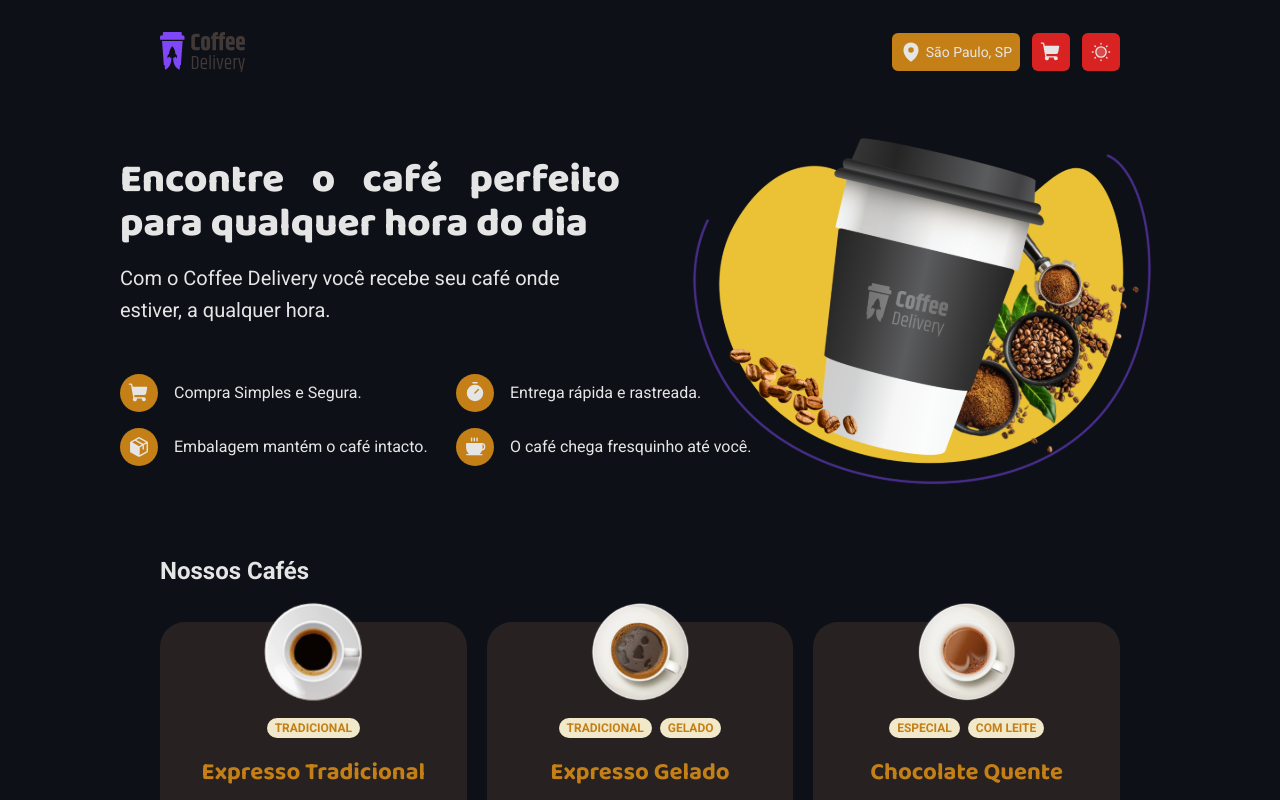
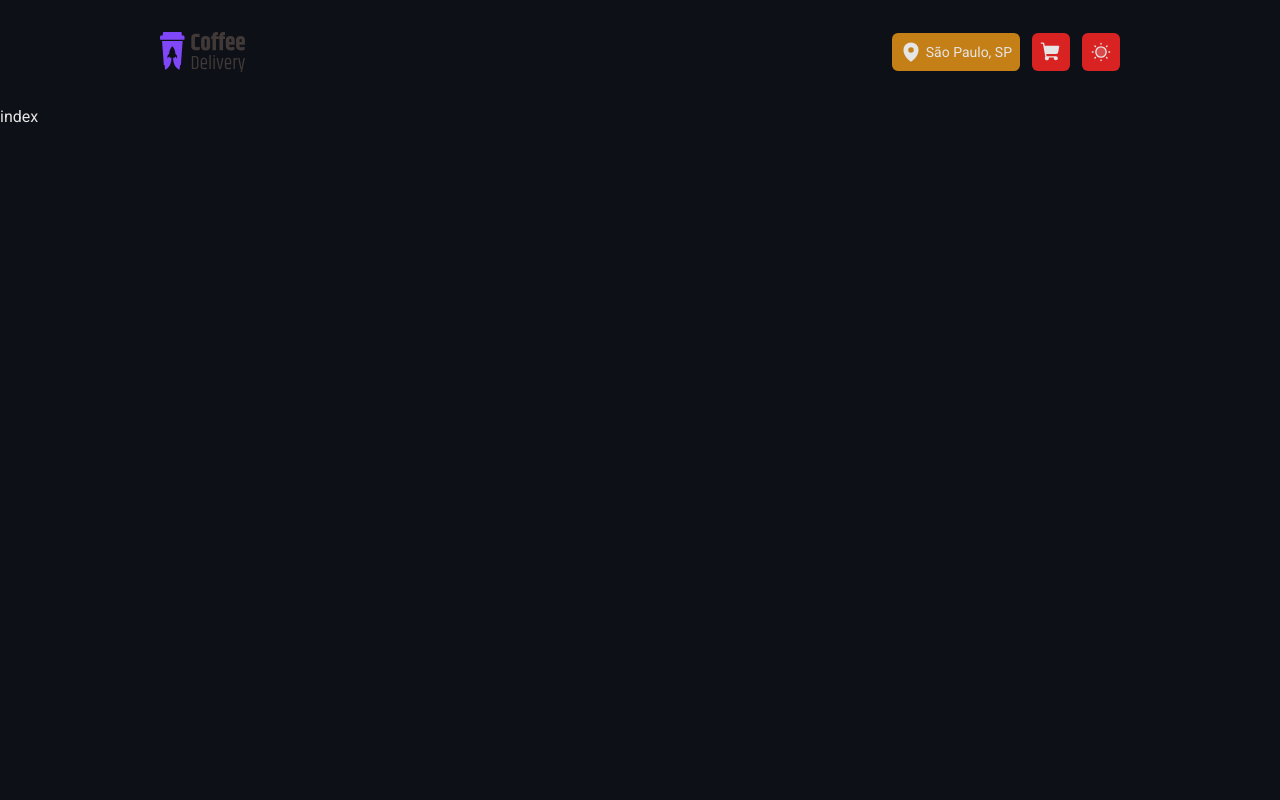
Before and after one commit to Yuri-stack/coffee-leblanc, a React (Vite) app: page /checkout in a window 1280 px wide. Shown: the top 800 px of the page. Built offline with nearby package versions, Linux system fonts and the light colour scheme.

Commit message:
Feat. Construindo as Rotas

```diff
--- a/package.json
+++ b/package.json
@@ -13,6 +13,7 @@
     "phosphor-react": "^1.4.1",
     "react": "^18.2.0",
     "react-dom": "^18.2.0",
+    "react-router-dom": "^6.3.0",
     "styled-components": "^5.3.5"
   },
   "devDependencies": {
--- a/src/App.tsx
+++ b/src/App.tsx
@@ -1,9 +1,7 @@
 import { ThemeProvider } from 'styled-components'
+import { BrowserRouter } from 'react-router-dom'
 
-import { Header } from './components/Navbar'
-import { Home } from './pages/Home'
-import { Banner } from './pages/Home/components/Banner'
-import { CoffeeList } from './pages/Home/components/CoffeeList'
+import { Router } from './Router'
 
 import { GlobalStyles } from './styles/global'
 import { defaultTheme } from './styles/themes/default'
@@ -11,10 +9,11 @@ import { defaultTheme } from './styles/themes/default'
 export function App() {
 
   return (
-    <ThemeProvider theme={defaultTheme}>
-      <Header />
-      <Home />
-      <GlobalStyles />
-    </ThemeProvider>
+    <BrowserRouter>
+      <ThemeProvider theme={defaultTheme}>
+        <Router />
+        <GlobalStyles />
+      </ThemeProvider>
+    </BrowserRouter>
   )
 }
--- /dev/null
+++ b/src/Router.tsx
@@ -0,0 +1,15 @@
+import { Routes, Route } from 'react-router-dom'
+import { DefaultLayout } from './layouts/DefaultLayout'
+import { Checkout } from './pages/Checkout'
+import { Home } from './pages/Home'
+
+export function Router() {
+    return (
+        <Routes>
+            <Route path='/' element={<DefaultLayout />}>
+                <Route path='/' element={<Home />} />
+                <Route path='/checkout' element={<Checkout />} />
+            </Route>
+        </Routes>
+    )
+}
--- /dev/null
+++ b/src/layouts/DefaultLayout.tsx
@@ -0,0 +1,11 @@
+import { Outlet } from "react-router-dom";
+import { Header } from "../components/Navbar";
+
+export function DefaultLayout() {
+  return (
+    <div>
+        <Header />
+        <Outlet />
+    </div>
+  )
+}
--- /dev/null
+++ b/src/pages/Checkout/index.tsx
@@ -0,0 +1,5 @@
+export function Checkout() {
+  return (
+    <div>index</div>
+  )
+}
```
Also changed, not shown: 1 other file (tests, documents, lock files or other folders).
